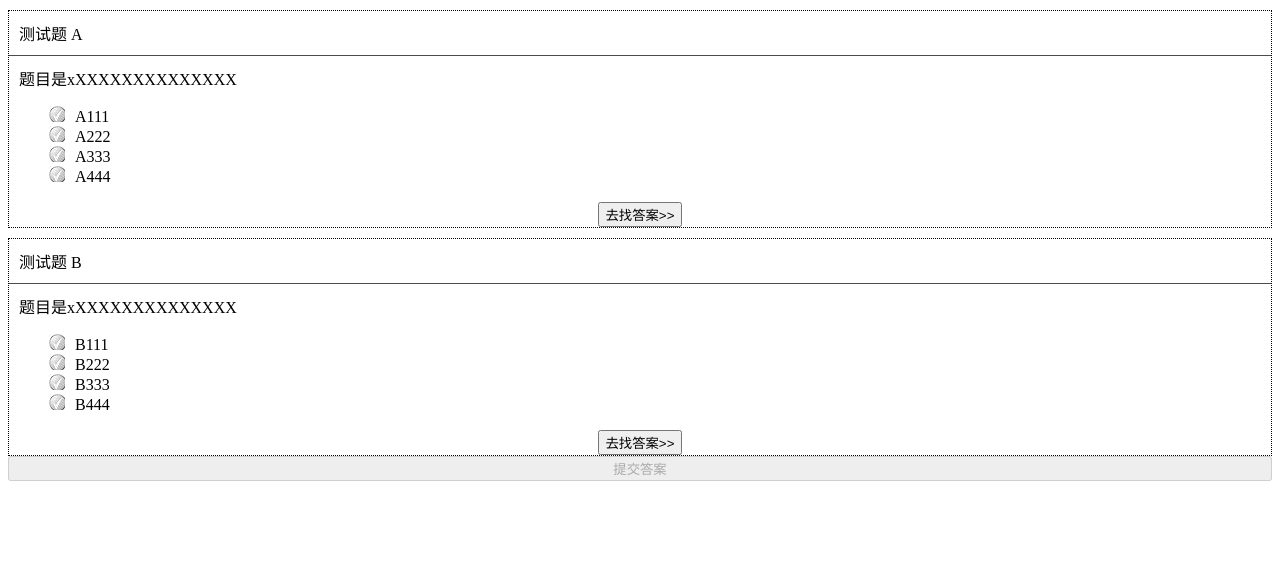
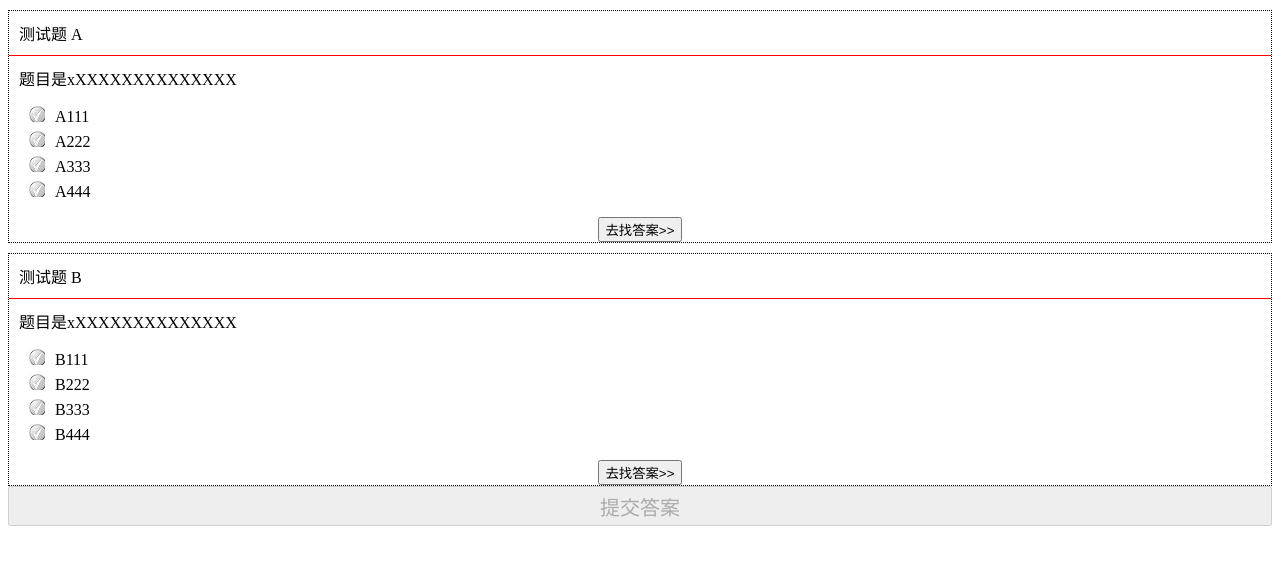
Before and after one commit to dabuu/test_pycharm, a PHP site: page /examine.html in a window 1280 px wide. Shown: the top 565 px of the page. Run offline with PHP 8.4, Linux system fonts and the light colour scheme.

Commit message:
update little

```diff
--- a/Web/checkanswers.php
+++ b/Web/checkanswers.php
@@ -14,7 +14,7 @@
     exit;
 }
 
-
+// todo: user has answered questions, refresh or back, post the form again.
 
 //$answers_array = array();
 $user_id = 0;
--- a/Web/examine.html
+++ b/Web/examine.html
@@ -29,6 +29,10 @@
         .q_container ul{
             list-style: none;
         }
+        .q_container ul li{
+            margin-left: -20px;
+            margin-bottom: 5px;
+        }
         .q_container ul li label{
             margin-right: 10px;
         }
@@ -51,6 +55,11 @@
             width: 16px;
             display:inline-block;
             padding: 0 0 0 0;
+        }
+        #submitanswer{
+            width: 100%;
+            height: 40px;
+            font-size: 20px;
         }
     </style>
 	<form name="questions" method="post" action="checkanswers.html">
@@ -84,7 +93,7 @@
 	            <input type="button" name="fa_B" value="去找答案>>"/>
 	        </div>
 	    </div>
-	    <input type="button" value="提交答案" name="submitanswer" id="submitanswer" style="width: 100%;" disabled="disabled"/>
+	    <input type="button" value="提交答案" name="submitanswer" id="submitanswer" disabled="disabled"/>
     </form>
     <SCRIPT type="text/javascript">
     	$(document).ready(function(){
--- a/Web/new.php
+++ b/Web/new.php
@@ -1,4 +1,6 @@
 <?php
-    echo "test";
+    echo "test<br/>";
+    $mysqli= new mysqli("192.168.64.137","dabu","dbwy23", "webtest");
+    echo $mysqli->errno();
 
 ?>
```
Also changed, not shown: Web/examine.php (+11 -2 lines).
